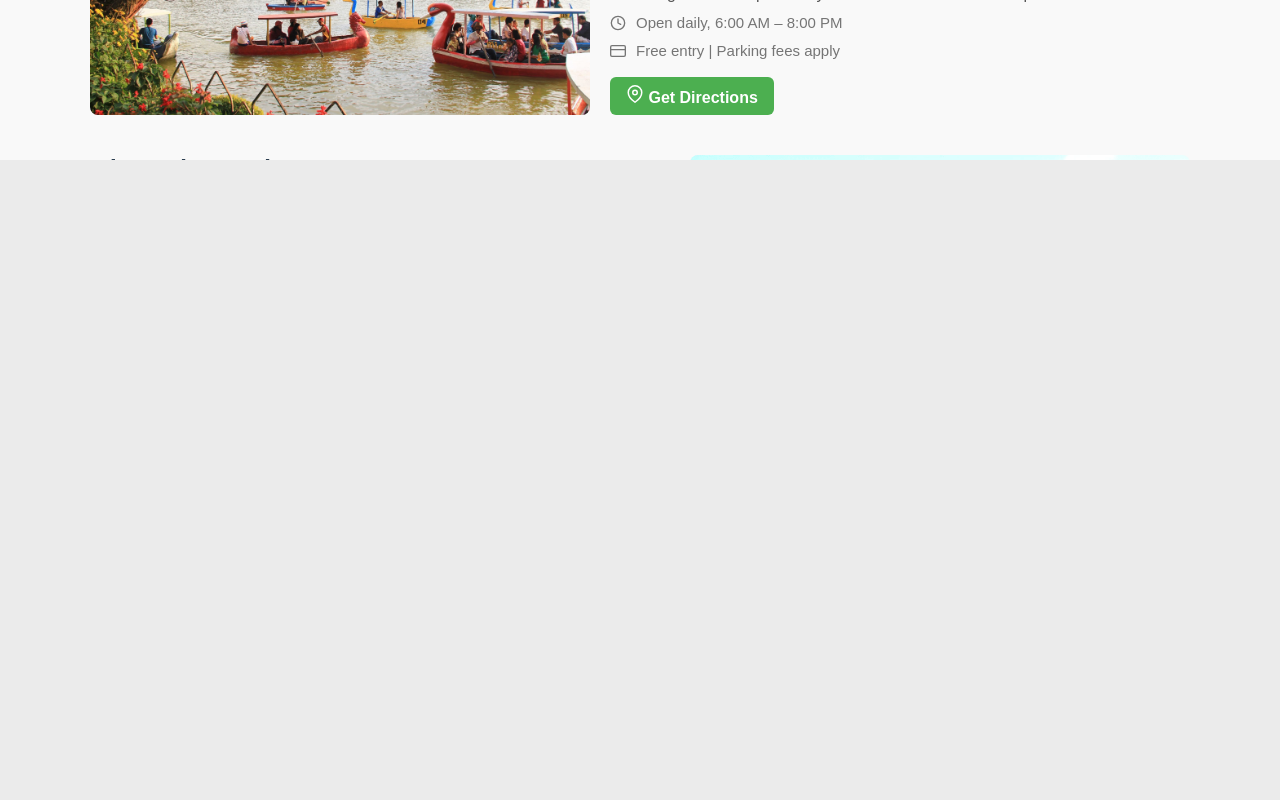
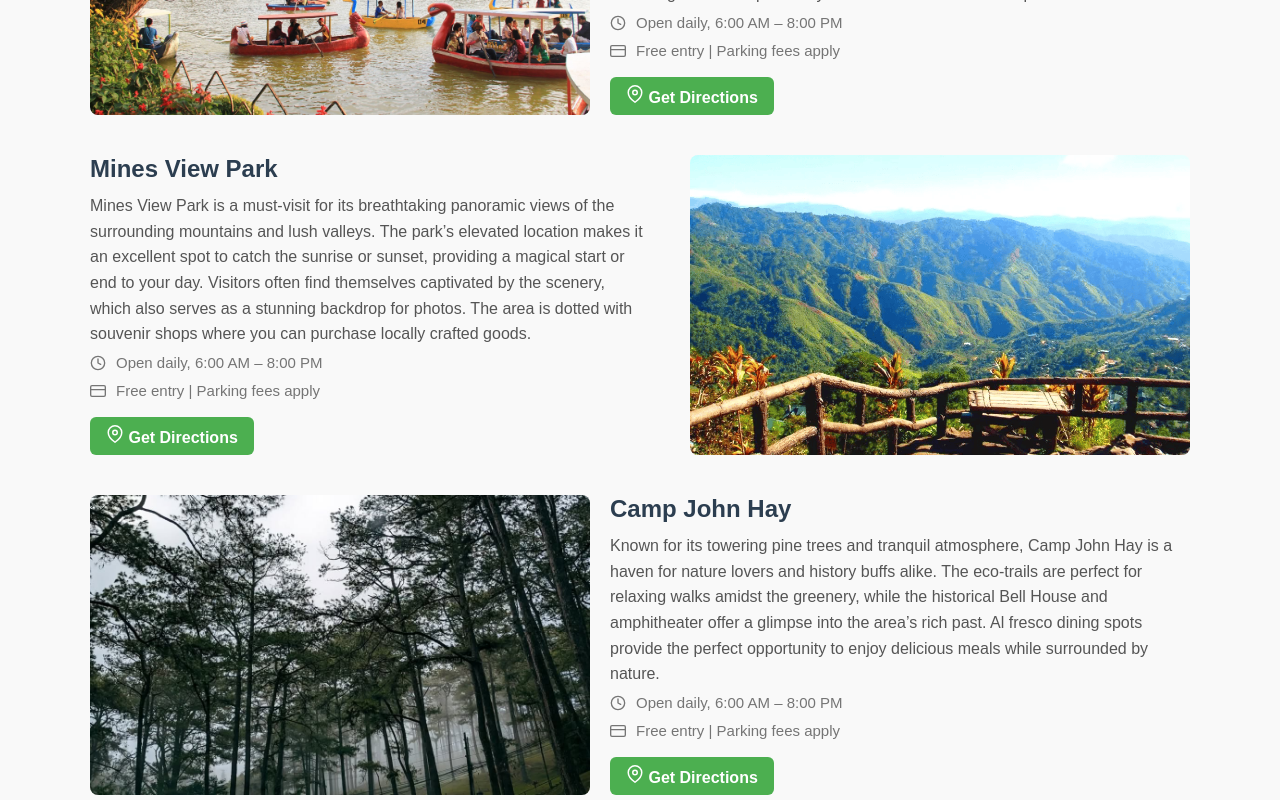
Before and after one commit to CharlotteJoyceDCB/Ditoy-Baguio, a React (Create React App) app: page /nature in a window 1280 px wide. Shown: the part 640-1440 px from the top of the page. Before the commit the page ends 800 px from the top, so only its background shows below. Built offline with nearby package versions, Linux system fonts and the light colour scheme.

Commit message:
Added scroll animation

```diff
--- a/package.json
+++ b/package.json
@@ -6,6 +6,7 @@
     "@testing-library/jest-dom": "^5.14.1",
     "@testing-library/react": "^13.0.0",
     "@testing-library/user-event": "^13.2.1",
+    "aos": "^2.3.4",
     "cra-template": "1.2.0",
     "feather-icons": "^4.29.2",
     "react": "^18.3.1",
--- a/src/components/Nature.jsx
+++ b/src/components/Nature.jsx
@@ -1,4 +1,6 @@
 import React,  { useEffect } from "react";
+import AOS from 'aos';
+import 'aos/dist/aos.css';
 import { useNavigate } from 'react-router-dom';
 import "../styles/Nature.scss";
 import feather from 'feather-icons';
@@ -83,6 +85,11 @@
       }, []);
 
     const navigate = useNavigate();
+      AOS.init({
+        duration: 800,
+        once: true
+      });
+    feather.replace();
 
 
   return (
@@ -109,6 +116,7 @@
         <div
           className={`place-card ${index % 2 === 0 ? "image-left" : "image-right"}`}
           key={index}
+          data-aos="fade-up"
         >
           <img src={place.image} alt={place.title} className="place-image" />
           <div className="place-details">
--- a/src/styles/Nature.scss
+++ b/src/styles/Nature.scss
@@ -9,6 +9,8 @@
   padding: 0;
   height: 100%;
   width: 100%;
+  height: auto;
+  overflow-x: hidden;
 }
 
 .places-container {
@@ -16,6 +18,8 @@
   background-color: #f9f9f9;
   font-family: Arial, sans-serif;
   padding-bottom: 30px;
+  overflow: visible;
+  height: auto;
 
   .banner {
     position: relative;
```
Also changed, not shown: 1 other file (tests, documents, lock files or other folders).
